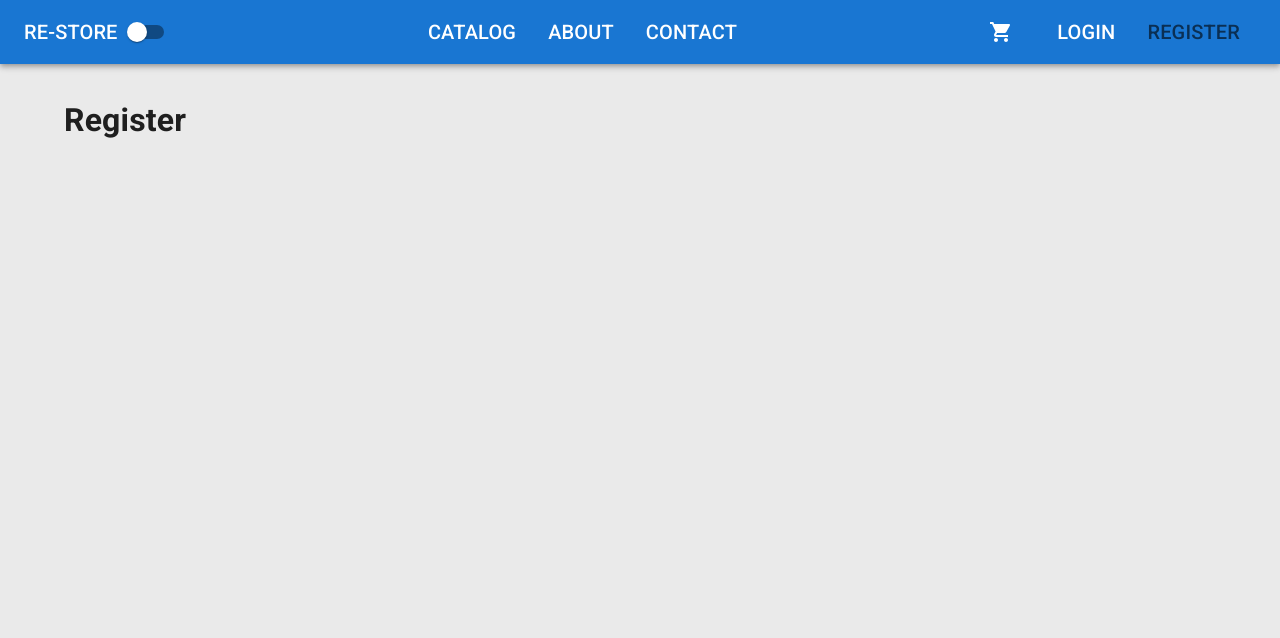
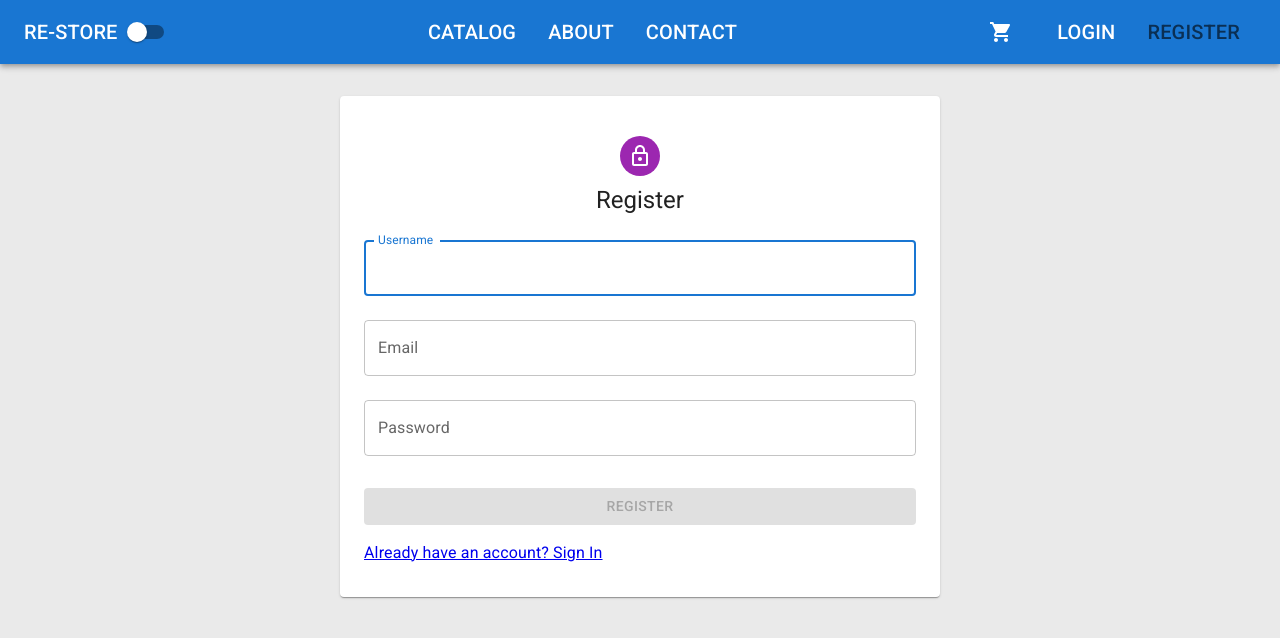
Before and after one commit to bohdanrubell/ReStore, a React (Vite) app in the folder client/: page /register in a window 1280 px wide. Shown: the top 638 px of the page. Built offline with nearby package versions, Linux system fonts and the light colour scheme.

Commit message:
Added Register form

```diff
--- a/client/src/features/account/Register.tsx
+++ b/client/src/features/account/Register.tsx
@@ -1,5 +1,114 @@
-export default function Register() {
+import Avatar from '@mui/material/Avatar';
+import TextField from '@mui/material/TextField';
+import Grid from '@mui/material/Grid';
+import LockOutlinedIcon from '@mui/icons-material/LockOutlined';
+import Typography from '@mui/material/Typography';
+import Container from '@mui/material/Container';
+import {createTheme,ThemeProvider } from '@mui/material/styles';
+import {Box, Paper} from "@mui/material";
+import {Link, useNavigate} from "react-router-dom";
+import {useForm} from "react-hook-form";
+import {LoadingButton} from "@mui/lab";
+import agent from "../../app/api/agent.ts";
+import {toast} from "react-toastify";
+
+const defaultTheme = createTheme();
+
+
+
+export default function Login() {
+
+    const navigate = useNavigate();
+    const {register,
+        handleSubmit, setError,
+        formState: {isSubmitting, errors,  isValid}} =  useForm({
+        mode: 'all'
+    });
+
+    function handleApiErrors(errors: any) {
+        if (errors) {
+            errors.forEach((error: string) => {
+                if (error.includes('Password')){
+                    setError('password', {message: error})
+                }else if (error.includes('Email')){
+                    setError('email', {message: error})
+                }else if (error.includes('Username')){
+                    setError('username', {message: error})
+                }
+            })
+        }
+    }
+
     return (
-        <h1>Register</h1>
+        <ThemeProvider theme={defaultTheme}>
+            <Container component={Paper} maxWidth="sm" sx={{display: 'flex', flexDirection: 'column', alignItems: 'center', p: 4}}>
+
+                <Avatar sx={{ m: 1, bgcolor: 'secondary.main' }}>
+                    <LockOutlinedIcon />
+                </Avatar>
+                <Typography component="h1" variant="h5">
+                    Register
+                </Typography>
+                <Box component="form" onSubmit={handleSubmit((data) =>
+                    agent.Account.register(data).catch((errors) => handleApiErrors(errors)).then(() => {
+                        toast.success('Registration successful!')
+                        navigate('/login');
+                    }))} noValidate sx={{ mt: 1 }}>
+                    <TextField
+                        margin="normal"
+                        fullWidth
+                        label="Username"
+                        autoFocus
+                        {...register('username',
+                            {required: 'Username is required'})}
+                        error = {!!errors.username}
+                        helperText={errors?.username?.message as string}
+                    />
+                    <TextField
+                        margin="normal"
+                        fullWidth
+                        label="Email"
+                        {...register('email',
+                    {required: 'Email is required',
+                            pattern: {
+                                value: /^\w+[\w-\.]*\@\w+((-\w+)|(\w*))\.[a-z]{2,3}$/,
+                                message: 'Email is not valid'
+                            }}
+                        )}
+                        error = {!!errors.email}
+                        helperText={errors?.email?.message as string}
+                    />
+                    <TextField
+                        margin="normal"
+                        fullWidth
+                        label="Password"
+                        type="password"
+                        autoComplete="current-password"
+                        {...register('password', {required: 'Password is required',
+                            pattern: {
+                                value: /(?=^.{6,10}$)(?=.*\d)(?=.*[a-z])(?=.*[A-Z])(?=.*[!@#$%^&amp;*()_+}{&quot;:;'?/&gt;.&lt;,])(?!.*\s).*$/,
+                                message: 'Password does not match'
+                            }})}
+                        error = {!!errors.password}
+                        helperText={errors?.password?.message as string}
+                    />
+                    <LoadingButton loading={isSubmitting}
+                                   disabled={!isValid}
+                                   type="submit"
+                                   fullWidth
+                                   variant="contained" sx={{ mt: 3, mb: 2 }}
+                    >
+                        Register
+                    </LoadingButton>
+                    <Grid container>
+                        <Grid item>
+                            <Link to='/register'>
+                                {"Already have an account? Sign In"}
+                            </Link>
+                        </Grid>
+                    </Grid>
+                </Box>
+            </Container>
+        </ThemeProvider>
     )
 }
```
